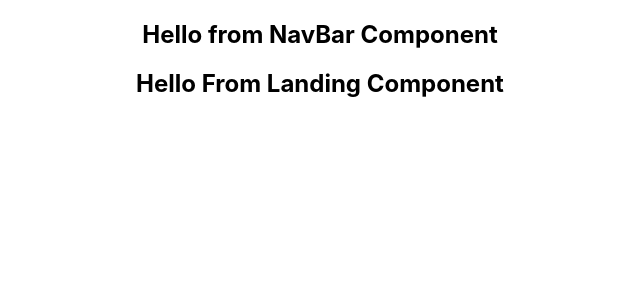
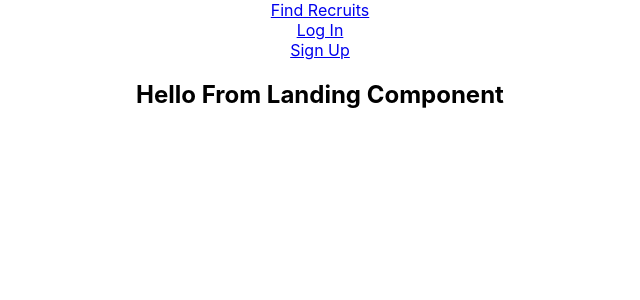
Before and after one commit to mj305/Wynrace, a React (Create React App) app: page / in a window 1280 px wide. Shown: the top 300 px of the page, without its empty margins (320-960 px from the left). Built offline with nearby package versions, Linux system fonts and the light colour scheme.

Commit message:
three links have been created for the navbar

```diff
--- a/src/Components/NavBarFolder/NavBar.js
+++ b/src/Components/NavBarFolder/NavBar.js
@@ -4,7 +4,9 @@ const NavBar = () => {
 
   return (
     <>
-    <h2>Hello from NavBar Component</h2>
+        <nav><a id="find-recruits" className="btn" href="find recruits">Find Recruits</a></nav>
+        <nav><a id="log-in" className="btn" href="log in">Log In</a></nav>
+        <nav><a href="sign up">Sign Up</a></nav>
     </>
   )
 }
```
